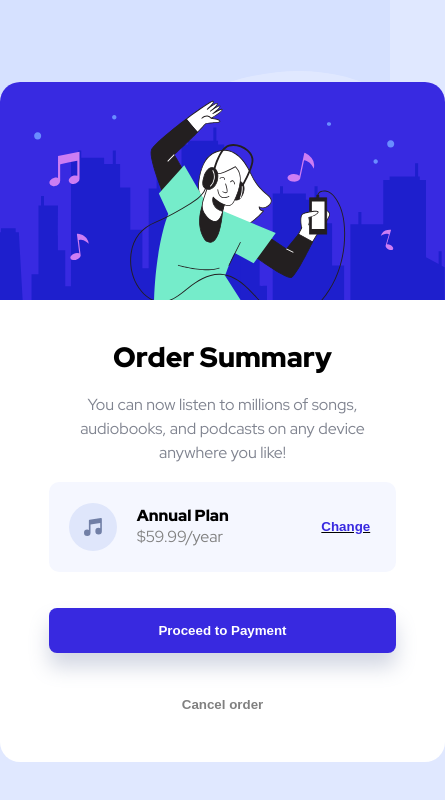
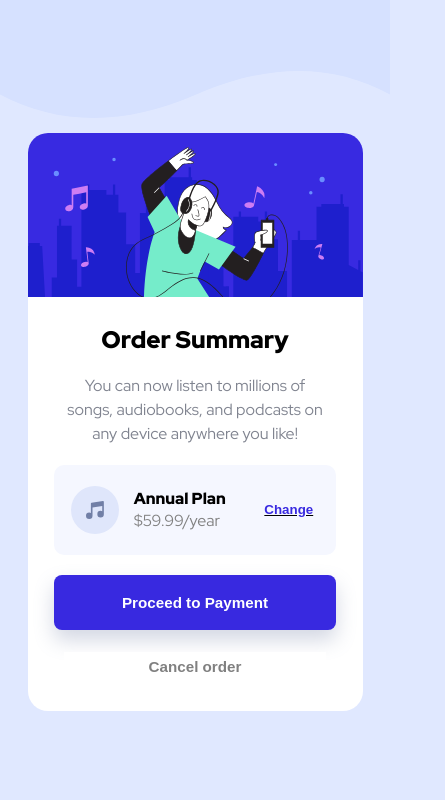
Before and after one commit to HarouneHdd/order-summary-component, a plain HTML site: page Index.html in a window 390 px wide. Shown: the whole page, 445 px wide, since content can reach past the window. Drawn offline with Linux system fonts and the light colour scheme.

Commit message:
Set parameters for mobile version

```diff
--- a/Sources/CSS/index.css
+++ b/Sources/CSS/index.css
@@ -53,10 +53,13 @@ p {
     justify-content: center;
     background-color: white;
 }
+
+/* || Components */
+@media only screen and (min-width: 375px) {
     .flex-container-plan {
         flex-direction: column;
-    width: 445px;
-    height: 680px;
+        width: 335px;
+        height: 578px;
         border-radius: 20px;
         position: absolute;
         right: 0;
@@ -65,8 +68,6 @@ p {
         bottom: 0;
     }
 
-/* || Components */
-@media only screen and (min-width: 375px) {
     #hero-banner img {
         width: 100%;
         height: auto;
@@ -76,18 +77,19 @@ p {
 
     #main-title {
         width: 100%;
-        height: 50px;
-        padding-top: 40px;
+        height: 29px;
+        padding-top: 28px;
     }
     #main-title h1 {
         text-align: center;
-        font-size: 1.75rem;
+        font-size: 1.5rem;
         font-weight: 900;
     }
 
     #pitch-paragraph {
-        width: 70%;
-        padding-bottom: 5px;
+        width: 80%;
+        padding-bottom: 15px;
+        padding-top: 17px;
     }
     #pitch-paragraph p {
         text-align: center;
@@ -96,19 +98,19 @@ p {
     }
 
     #annual-plan {
-        width: 78%;
+        width: 84%;
         height: 90px;
         background-color: #f5f7ff;
         border-radius: 10px;
     }
     #annual-plan div {
-        width: 50%;
-        padding-left: 20px;
-        padding-right: 5px;
+        width: 40%;
+        padding-left: 15px;
+        padding-right: 12px;
     }
     #annual-price {
         color: grey;
-        padding-top: 5px;
+        padding-top: 6px;
     }
     #annual-plan button {
         border: none;
@@ -123,8 +125,9 @@ p {
     }
 
     #proceed-section {
-        width: 78%;
+        width: 84%;
         height: 70px;
+        padding-top: 5px;
     }
     #proceed-section button {
         background-color: #3829e0;
@@ -132,9 +135,10 @@ p {
         border: none;
         border-radius: 8px;
         width: 100%;
-        height: 45px;
+        height: 55px;
         font-weight: 700;
-        box-shadow: 0px 14px 20px #7280a750;
+        box-shadow: 0px 10px 20px #7280a750;
+        font-size: 0.95rem;
     }
     #proceed-section button:hover {
         background-color: #766cf1;
@@ -144,13 +148,15 @@ p {
     #cancel-section {
         width: 78%;
         height: 30px;
-        padding-bottom: 30px;
+        padding-bottom: 25px;
+        margin-top: 10px;
     }
     #cancel-section button {
         border: none;
         background-color: transparent;
-        font-weight: 900;
+        font-weight: 700;
         color: grey;
+        font-size: 0.95rem;
     }
     #cancel-section button:hover {
         color: black;
@@ -159,13 +165,18 @@ p {
 }
 
 @media only screen and (min-width: 1440px) {
+    .flex-container-plan {
+        width: 445px;
+        height: 680px;
+        border-radius: 20px;
+    }
+
     #main-title {
         width: 100%;
         height: 50px;
         padding-top: 40px;
     }
     #main-title h1 {
-        text-align: center;
         font-size: 1.75rem;
         font-weight: 900;
     }
@@ -173,17 +184,15 @@ p {
     #pitch-paragraph {
         width: 70%;
         padding-bottom: 5px;
+        padding-top: 0px;
     }
     #pitch-paragraph p {
-        text-align: center;
-        color: #7f838f;
         line-height: 1.5rem;
     }
 
     #annual-plan {
         width: 78%;
         height: 90px;
-        background-color: #f5f7ff;
         border-radius: 10px;
     }
     #annual-plan div {
@@ -191,19 +200,13 @@ p {
         padding-left: 20px;
         padding-right: 5px;
     }
-    #annual-price {
-        color: grey;
-        padding-top: 5px;
-    }
 
     #proceed-section {
         width: 78%;
         height: 70px;
+        padding-top: 0;
     }
     #proceed-section button {
-        background-color: #3829e0;
-        color: white;
-        border: none;
         border-radius: 8px;
         width: 100%;
         height: 50px;
@@ -215,5 +218,6 @@ p {
         width: 78%;
         height: 30px;
         padding-bottom: 30px;
+        margin-top: 0;
     }
 }
```
Lines whose indentation alone changed are shown as unchanged.
